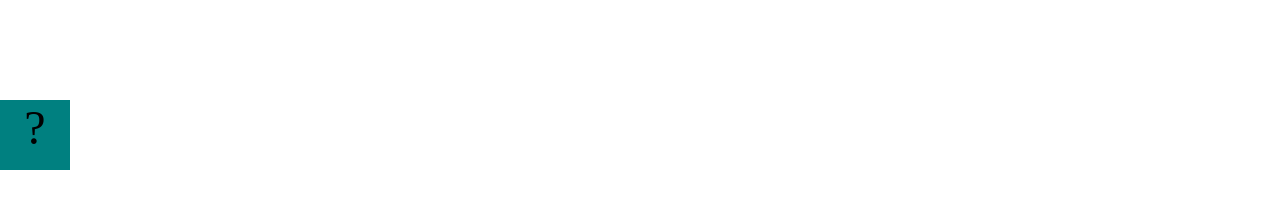
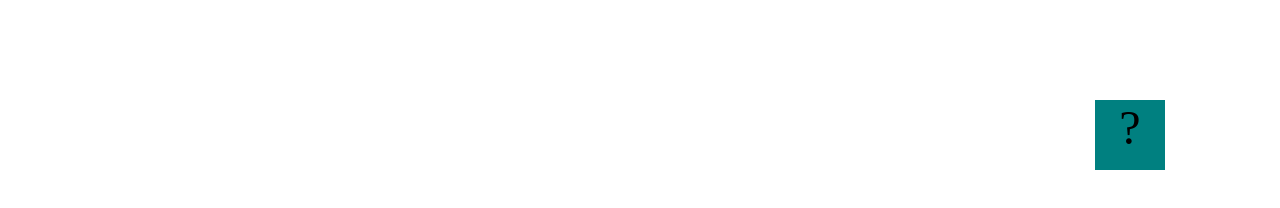
Before and after one commit to calebstraz-cyber/calebstraz-cyber.github.io, a plain HTML site: page fsd-projects/bouncing-box/index.html in a window 1280 px wide. Drawn offline with Linux system fonts and the light colour scheme.

Commit message:
completed bouncing box project

```diff
--- a/fsd-projects/bouncing-box/index.html
+++ b/fsd-projects/bouncing-box/index.html
@@ -69,10 +69,9 @@
         //////////////////////////////////////////////////////////////////
 
         // TODO 2 - Variable declarations
-
-
-
-
+        var positionX = 445
+        var speed = 10
+        var points = 0
 
         /**
          * This Function will be called 20 times/second.
@@ -80,8 +79,14 @@
          * If the box drifts off the screen, turn it around!
          */
         function update() {
-
-
+          moveBoxTo(positionX)
+        positionX += speed
+        if (positionX > boardWidth) {
+          speed = speed * -1;
+        }
+        if(positionX < 0) {
+          speed*= -1;
+        }
 
 
         }
@@ -94,6 +99,10 @@
          * - move the box to the left side of the screen.
          */
         function handleBoxClick() {
+positionX = 0
+changeBoxText(points)
+points = points + 1; //Adds 1 to variableName
+speed = speed + 3; // Adds 3 to variableName
 
 
 
```
